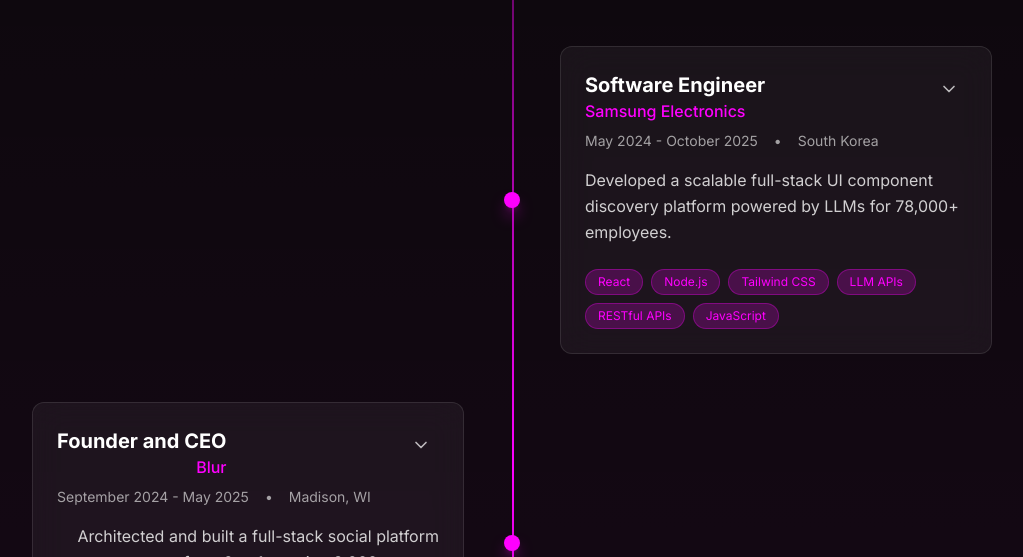
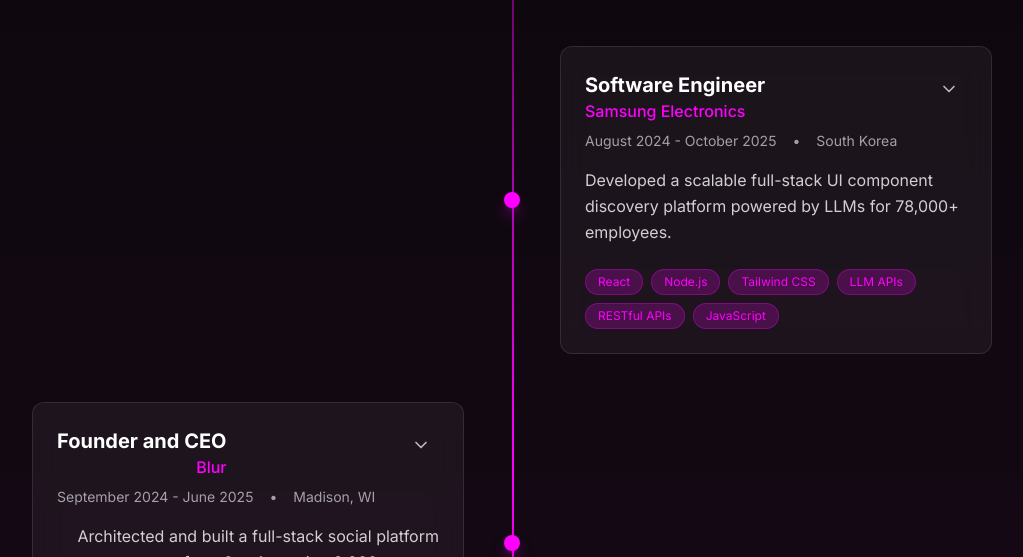
Before and after one commit to taenam1214/taenam1214.github.io, a React (Create React App) app: page / in a window 1280 px wide. Shown: the part 2300-2857 px from the top of the page, without its empty margins (128-1151 px from the left). Built offline with nearby package versions, Linux system fonts and the light colour scheme.

Commit message:
resume update

```diff
--- a/src/data/experiences.js
+++ b/src/data/experiences.js
@@ -22,8 +22,8 @@
     company: 'Samsung Electronics',
     role: 'Software Engineer',
     location: 'South Korea',
-    period: 'May 2024 - October 2025',
-    startDate: '2025-05',
+    period: 'August 2024 - October 2025',
+    startDate: '2024-08',
     description: 'Developed a scalable full-stack UI component discovery platform powered by LLMs for 78,000+ employees.',
     achievements: [
       'Built full-stack UI component discovery platform integrating AI APIs and Node.js microservices',
@@ -40,7 +40,7 @@
     company: 'Blur',
     role: 'Founder and CEO',
     location: 'Madison, WI',
-    period: 'September 2024 - May 2025',
+    period: 'September 2024 - June 2025',
     startDate: '2024-09',
     description: 'Architected and built a full-stack social platform from 0 to 1, serving 2,000+ users.',
     achievements: [
```
